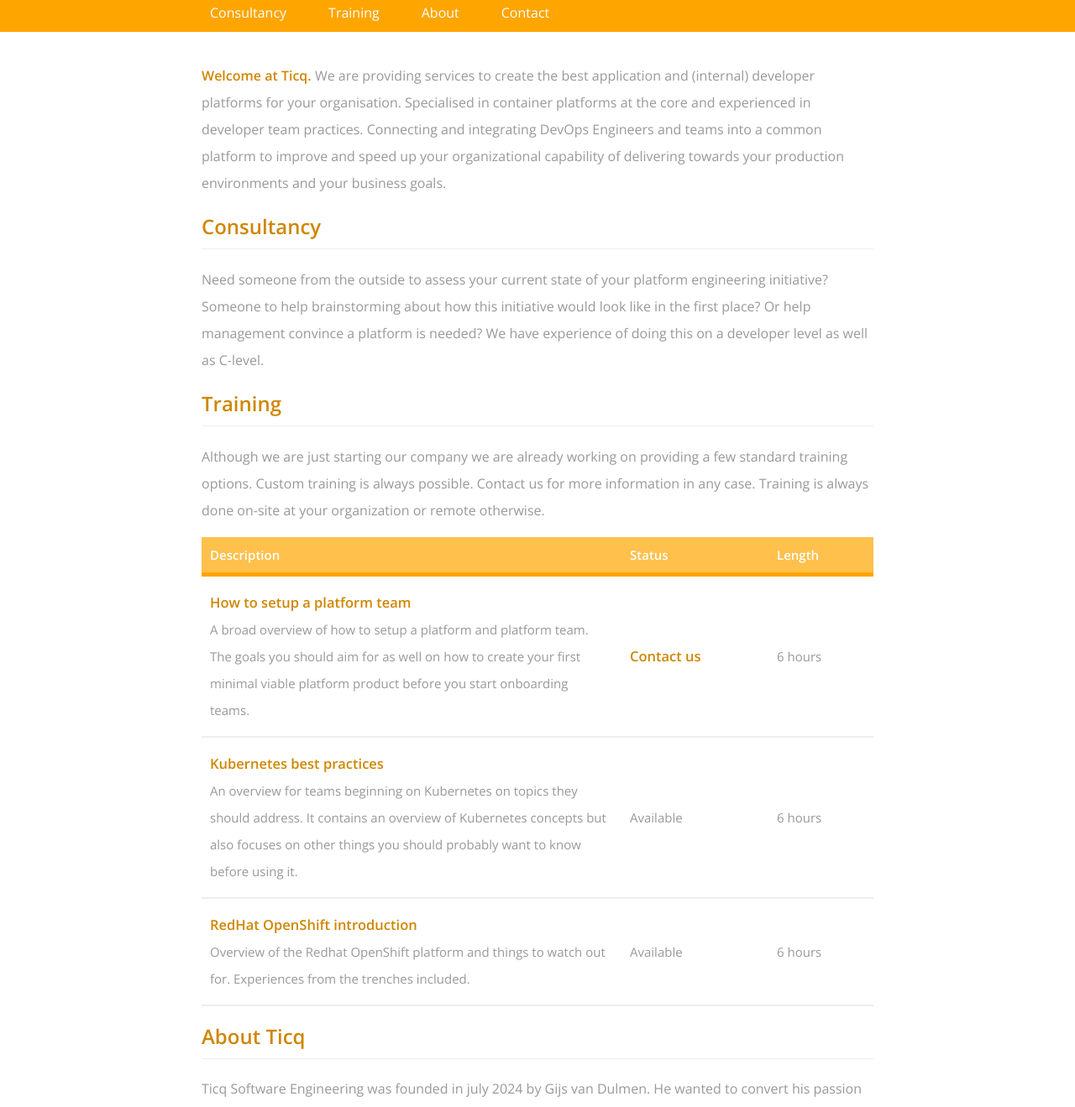
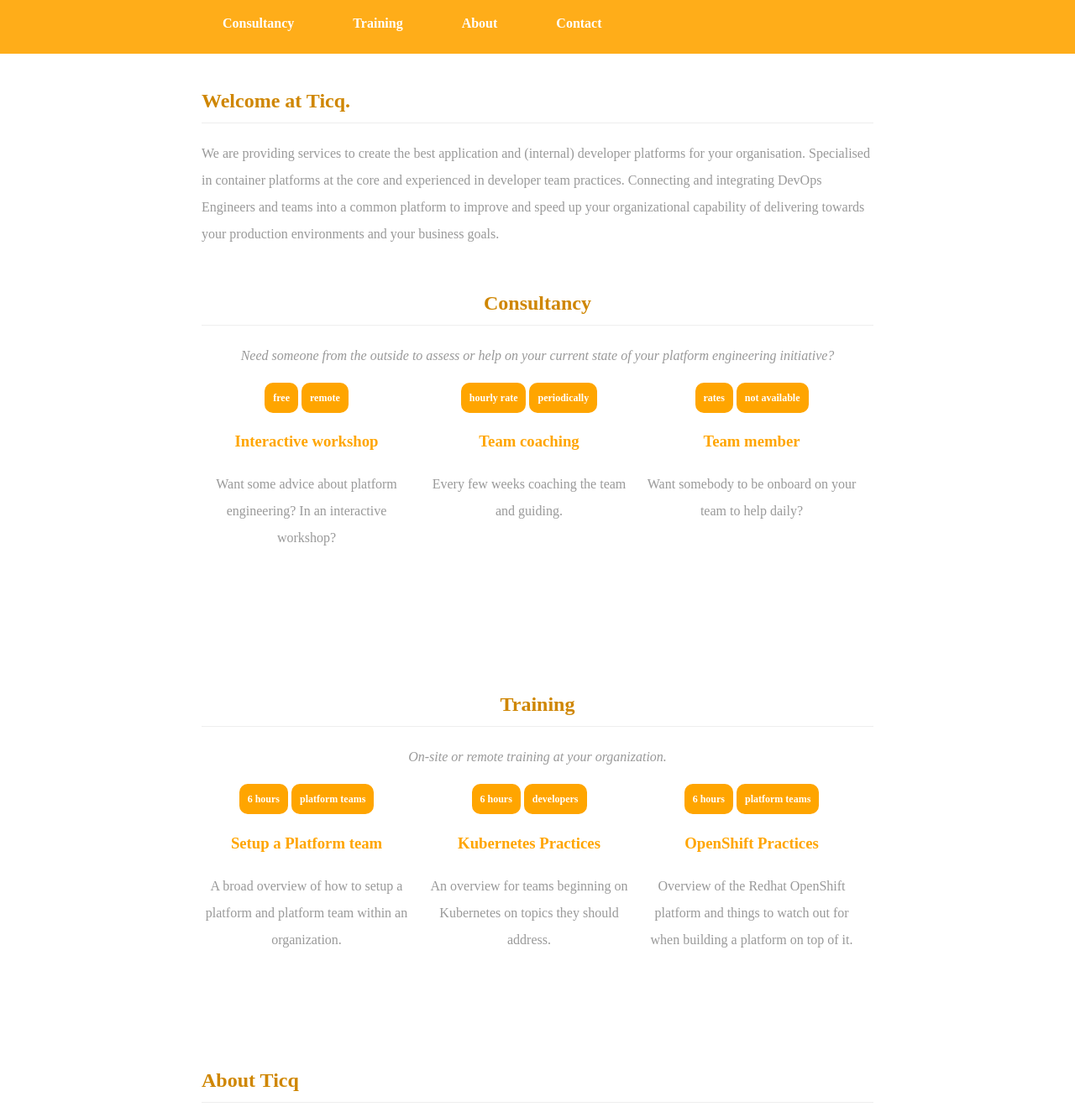
Before and after one commit to Ticq/website, a plain HTML site: page index.html in a window 1280 px wide. Shown: the part 196-1515 px from the top of the page at 84% size. Drawn offline with nearby package versions, Linux system fonts and the light colour scheme; a web font is replaced by a local one.

Commit message:
Small tweaks

```diff
--- a/index.html
+++ b/index.html
@@ -30,10 +30,10 @@
     <section class="navigation">
         <div class="navigation-contents">
             <ul>
-                <li><a href="#consultancy">Consultancy</a></li>
-                <li><a href="#training">Training</a></li>
-                <li><a href="#about">About</a></li>
-                <li><a href="#contact">Contact</a></li>
+                <li><a href="#consultancy" class="hover-underline-animation left">Consultancy</a></li>
+                <li><a href="#training" class="hover-underline-animation left">Training</a></li>
+                <li><a href="#about" class="hover-underline-animation left">About</a></li>
+                <li><a href="#contact" class="hover-underline-animation left">Contact</a></li>
             </ul>
         </div>
     </section>
@@ -42,7 +42,7 @@
         <div class="main-contents">
             <div class="welcome">
                 <p>
-                    <em>Welcome at Ticq.</em> We are providing services to create the best application and (internal) developer platforms
+                    <h2>Welcome at Ticq.</h2> We are providing services to create the best application and (internal) developer platforms
                     for your organisation. Specialised in container platforms at the core and experienced in developer team practices.
                     Connecting and integrating DevOps Engineers and teams
                     into a common platform to improve and speed up your organizational capability of delivering towards your production
@@ -52,68 +52,65 @@
             <div id="consultancy">
                 <h2>Consultancy</h2>
                 <p>
-                    Need someone from the outside to assess your current state of your platform engineering initiative?
-                    Someone to help brainstorming about how this initiative would look like in the first place?
-                    Or help management convince a platform is needed?
-                    We have experience of doing this on a developer level as well as C-level.
+                    Need someone from the outside to assess or help on your current state of your platform engineering initiative?
                 </p>
+
+                <ul class="horiz-list">
+                    <li>
+                        <em>free</em> <em>remote</em>
+                        <h3>Interactive workshop</h3>
+                        <p>
+                            Want some advice about platform engineering? In an interactive workshop?
+                        </p>
+                    </li>
+                    <li>
+                        <em>hourly rate</em> <em>periodically</em>
+                        <h3>Team coaching</h3>
+                        <p>
+                            Every few weeks coaching the team and guiding.
+                        </p>
+                    </li>
+                    <li>
+                        <em>rates</em> <em>not available</em>
+                        <h3>Team member</h3>
+                        <p>
+                            Want somebody to be onboard on your team to help daily?
+                        </p>
+                    </li>
+                </ul>
             </div>
             <div id="training">
                 <h2>Training</h2>
                 <p>
-                    Although we are just starting our company we are already working on providing a few standard training options.
-                    Custom training is always possible. Contact us for more information in any case. Training is always done on-site
-                    at your organization or remote otherwise.
+                    On-site or remote training at your organization.
                 </p>
-                <table>
-                    <thead>
-                        <tr>
-                            <th>Description</th>
-                            <th>Status</th>
-                            <th>Length</th>
-                        </tr>
-                    </thead>
-                    <tbody>
-                        <tr>
-                            <td>
-                                <em>How to setup a platform team</em>
-                                A broad overview of how to setup a platform and platform team. The goals you should aim for
-                                as well on how to create your first minimal viable platform product before you start onboarding teams.
-                            </td>
-                            <td>
-                                <em>Contact us</em>
-                            </td>
-                            <td>
-                                6 hours
-                            </td>
-                        </tr>
-                        <tr>
-                            <td>
-                                <em>Kubernetes best practices</em>
-                                An overview for teams beginning on Kubernetes on topics they should address. It contains an overview of Kubernetes concepts
-                                but also focuses on other things you should probably want to know before using it.
-                            </td>
-                            <td>
-                                Available
-                            </td>
-                            <td>
-                                6 hours
-                            </td>
-                        </tr>
-                        <tr>
-                            <td>
-                                <em>RedHat OpenShift introduction</em>
-                                Overview of the Redhat OpenShift platform and things to watch out for. Experiences from the trenches included.
-                            </td>
-                            <td>
-                                Available
-                            </td>
-                            <td>
-                                6 hours
-                            </td>
-                        </tr>
-                    </tbody>
-                </table>
+
+                <ul class="horiz-list">
+                    <li>
+                        <em>6 hours</em>
+                        <em>platform teams</em>
+                        <h3>Setup a Platform team</h3>
+                        <p>
+                            A broad overview of how to setup a platform and platform team within an organization.
+                        </p>
+                    </li>
+                    <li>
+                        <em>6 hours</em>
+                        <em>developers</em>
+                        <h3>Kubernetes Practices</h3>
+                        <p>
+                            An overview for teams beginning on Kubernetes on topics they should address.
+                        </p>
+                    </li>
+                    <li>
+                        <em>6 hours</em>
+                        <em>platform teams</em>
+                        <h3>OpenShift Practices</h3>
+                        <p>
+                            Overview of the Redhat OpenShift platform and things to watch out for when building a platform on top of it.
+                        </p>
+                    </li>
+                </ul>
             </div>
             <div id="about">
                 <h2>About Ticq</h2>
--- a/style.css
+++ b/style.css
@@ -1,7 +1,19 @@
+@font-face {
+  font-family: 'Poppins';
+  font-style: normal;
+  font-weight: 400;
+  font-display: swap;
+  src: url(https://fonts.gstatic.com/s/poppins/v15/pxiEyp8kv8JHgFVrJJfecg.woff2) format('woff2');
+  unicode-range: U+0000-00FF, U+0131, U+0152-0153, U+02BB-02BC, U+02C6, U+02DA, U+02DC, U+2000-206F, U+2074, U+20AC, U+2122, U+2191, U+2193, U+2212, U+2215, U+FEFF, U+FFFD;
+  mso-font-alt: 'Arial';
+}
+
 body, html {
     margin: 0;
+    background-color: #FFF;
 
     font-family: 'Open Sans', sans-serif;
+    font-family: 'Poppins', 'Poppins Fallback';
 }
 
 a {
@@ -14,10 +26,6 @@ a:hover, a:active, a:visited {
     text-decoration: none;
 }
 
-.header {
-    background-color: #FFF;
-}
-
 .header-contents,
 .main-contents,
 .footer-contents,
@@ -28,9 +36,13 @@ a:hover, a:active, a:visited {
 }
 
 .navigation {
-    background-color: orange;
-    height: 40px;
+    background-color: rgba(255, 165, 0, 0.9);
+    height: 70px;
     clear: both;
+
+    position: sticky;
+    top: 0;
+    overflow: hidden;
 }
 
 .navigation-contents ul {
@@ -44,11 +56,44 @@ a:hover, a:active, a:visited {
 }
 
 .navigation-contents ul li a {
-    color: white;
+    color: #FFF;
     float: left;
-    padding: 10px;
-    padding-right: 40px;
+    font-weight: bold;
+    padding: 5px;
+    margin: 20px;
+    margin-right: 40px;
     cursor: pointer;
+}
+
+.hover-underline-animation {
+    display: inline-block;
+    position: relative;
+}
+
+.hover-underline-animation::after {
+    content: '';
+    position: absolute;
+    width: 100%;
+    transform: scaleX(0);
+    height: 2px;
+    bottom: 0;
+    left: 0;
+    background-color: #FFF;
+    transform-origin: bottom right;
+    transition: transform 0.25s ease-out;
+}
+
+.hover-underline-animation:hover::after {
+    transform: scaleX(1);
+    transform-origin: bottom left;
+}
+
+.hover-underline-animation.left::after {
+    transform-origin: bottom right;
+}
+
+.hover-underline-animation.left:hover::after {
+    transform-origin: bottom left;
 }
 
 .header-contents {
@@ -69,10 +114,11 @@ a:hover, a:active, a:visited {
 .header .header-contents h2 {
     width: 400px;
     float: left;
-    color: #D3D3D3;
+    color: #bbb;
     font-style: italic;
-    font-size: 20px;
-    padding-top: 30px;
+    font-size: 15px;
+    margin-top: 60px;
+    text-align: center;
 }
 
 .header ul {
@@ -100,7 +146,6 @@ a:hover, a:active, a:visited {
 
 .main {
     background-color: white;
-    border-top: 4px solid orange;
 
     color: #999;
 
@@ -160,12 +205,65 @@ a:hover, a:active, a:visited {
     font-size: 110%;
 }
 
+#training h2,
+#consultancy h2 {
+    margin-top: 50px;
+    text-align: center;
+}
+
 #training table tbody td:nth-child(2) {
     width: 150px;
 }
 
 #training table tbody td:nth-child(3) {
     width: 100px;
+}
+
+#training > p,
+#consultancy > p {
+    text-align: center;
+    font-style: italic;
+}
+
+.horiz-list {
+    margin: 0;
+    padding: 0;
+}
+
+.horiz-list h3 {
+    color: orange;
+}
+
+.horiz-list li {
+    text-align: center;
+    float: left;
+    display: block;
+    width: 250px;
+    list-style: none;
+    padding-right: 15px;
+    margin: 0;
+}
+
+.horiz-list li em {
+    background-color: orange;
+    display: inline-block;
+    padding: 0px 8px 0px 8px;
+    color: white;
+    font-weight: bold;
+    font-size: 12px;
+    border-radius: 1px;
+
+    border-radius: 10px;
+    border: 2px solid orange;
+}
+
+.horiz-list {
+    clear: both;
+}
+
+#about, #training {
+    clear: both;
+    padding-top: 100px;
 }
 
 footer {
```
